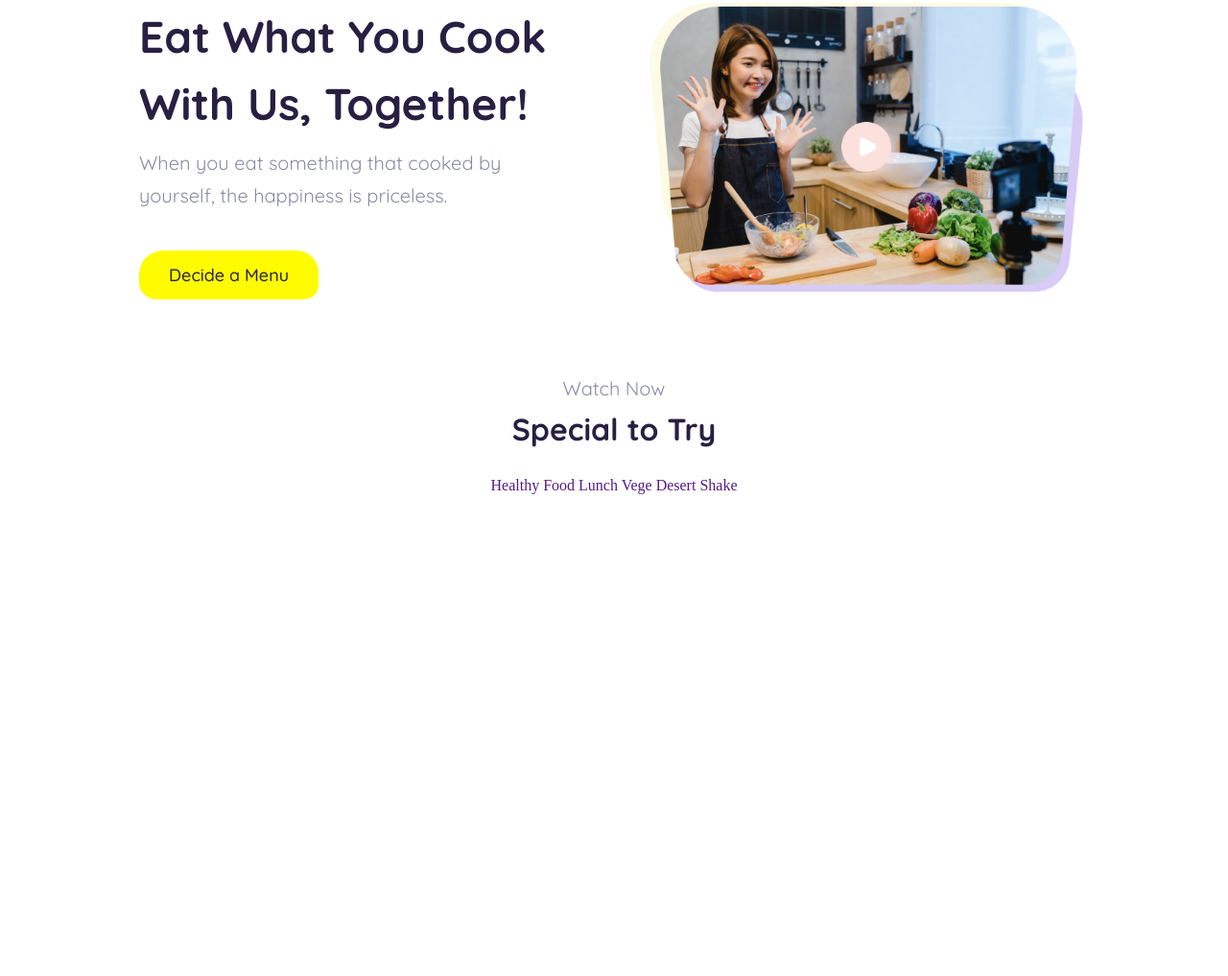
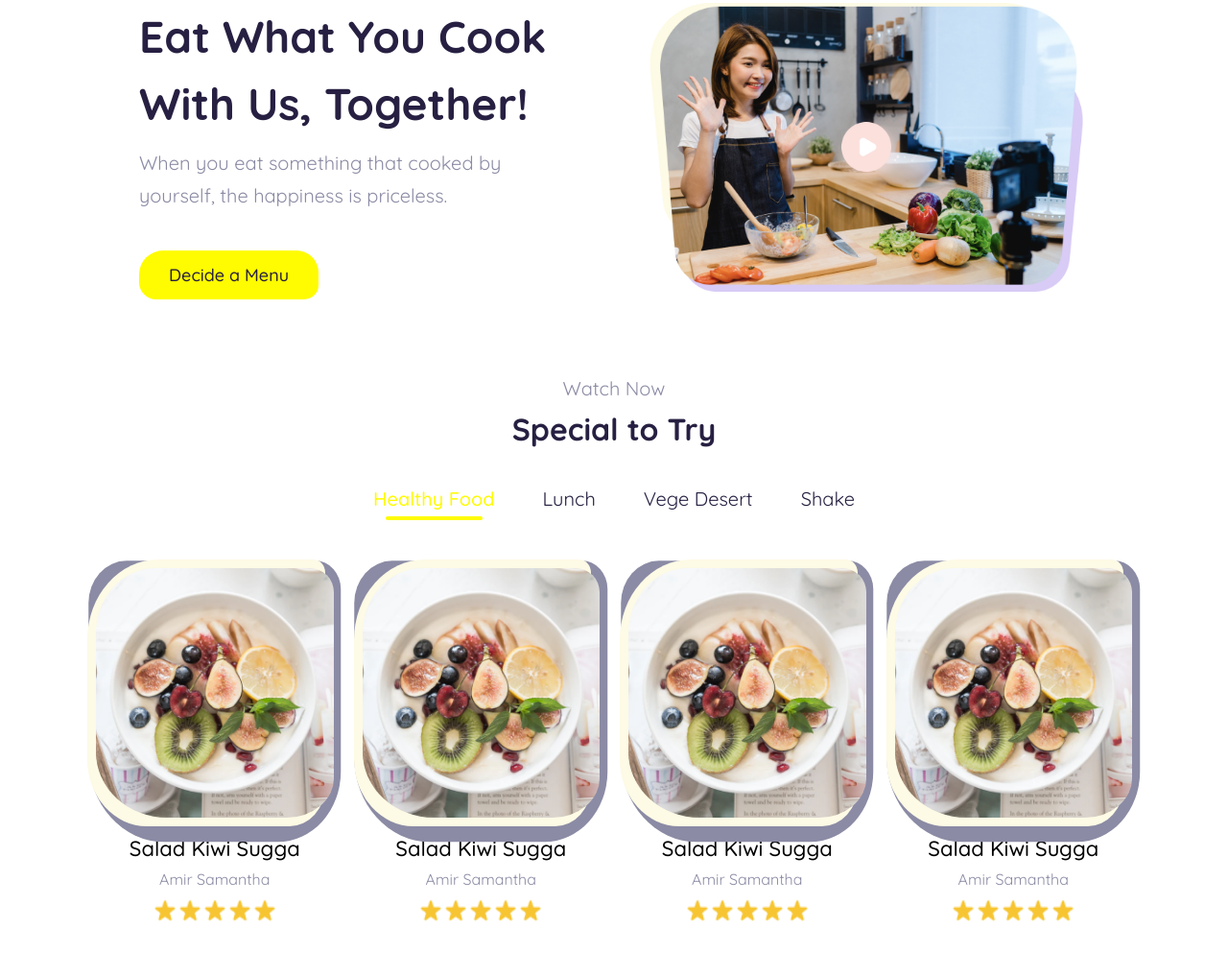
Before and after one commit to tengku12345/tengku12345.github.io, a plain HTML site: page index.html in a window 1280 px wide. Shown: the part 192-1209 px from the top of the page at 96% size. Drawn offline with Linux system fonts and the light colour scheme.

Commit message:
kelas kamis

```diff
--- a/assets/css/style.css
+++ b/assets/css/style.css
@@ -111,6 +111,11 @@ a{text-decoration: none;}
         min-height: 100vh;
     }
 
+    .product-menu-item-active{
+        color: #fffb00;
+        font-family: Qmedium !important;
+    }
+
     .product-subtitle{
         font-size: 20px;
     }
@@ -118,3 +123,109 @@ a{text-decoration: none;}
     .product-title {
         font-size: 32px;
         margin :10px 0 30px 0;}
+
+    .product-menu{
+        display: flex;
+        flex-direction: row;
+        justify-content: center;
+        align-items: center;
+        gap: 50px;
+        font-size: 20px;
+    }
+
+    .product-active{
+        color: #fffb00;
+        font-family: Qmedium !important;
+        position: relative;
+        display: flex;
+        justify-content: center;
+        padding: 10px 0;
+    }
+
+    .product-active::before{
+        content: "";
+        width: 80%;
+        height: 4px;
+        display: block;
+        background-color: #fffb00;
+        position: absolute;
+        bottom: 0;
+        border-radius: 50px;
+    }
+
+    .product-list{display: flex;
+        flex-direction: row;
+       justify-content: center;
+       gap: 30px;
+       padding:  50px 100px;
+       flex: 1;
+
+
+    }
+
+    .product-list > .product-item {
+        flex: 1;
+
+
+    }
+
+    .product-list > .product-item .thumnails img{
+        width: 100%;
+        padding-bottom: 14px;
+
+    }
+
+    .title{
+        font-size: 22px;
+        padding-bottom: 8px;
+    }
+
+    .chef {
+        font-size: 16px;
+        padding-bottom: 12px;
+        color: #8B8BA5;
+    }
+
+     .rating img  {
+        width: 22px;
+        height: 22px;
+    }
+
+    .product-item .thumnails img{
+        border-radius: 25% 25px 20% 30%;
+        position: relative;
+        z-index: 5;
+
+    }
+
+    .product-item .thumnails{
+        position: relative;
+    }
+
+    .product-item .thumnails::before{
+        content: "";
+        display: block;
+        position: absolute;
+        width: 100%;
+        height: 100%;
+        background: #8B8BA5;
+        padding: 9px 7px 6px 9px;
+        z-index: 0;
+        top: 50%;
+        left: 50%;
+        transform: translate(-50%, -50%);
+        border-radius: 15% 10% 25% 30%;
+    }
+
+    .product-item .thumnails::after {
+        content: "";
+        display: block;
+        position: absolute;
+        width: 100%;
+        height: 100%;
+        background: #FDFAE5;
+        z-index: 1;
+        top: -9px;
+        left:-9px;
+        border-radius: 30% 5% 15% 25%;
+    }
--- a/index.html
+++ b/index.html
@@ -43,12 +43,69 @@
     <section id="product">
         <P class="product-subtitle text-regular text-secondary">Watch Now</P>
         <h1 class="product-title text-bold text-primary "> Special to Try</h1>
-        <div class="product-menu"></div>
-            <a href="" class="product-menu-item">Healthy Food</a>
-            <a href="" class="product-menu-item">Lunch</a>
-            <a href="" class="product-menu-item">Vege Desert</a>
-            <a href="" class="product-menu-item">Shake</a>
-        <div class="product-list"></div>
+        <div class="product-menu">
+            <a href="" class="product-menu-item text-primary text-regular product-active">Healthy Food</a>
+            <a href="" class="product-menu-item text-primary text-regular">Lunch</a>
+            <a href="" class="product-menu-item text-primary text-regular">Vege Desert</a>
+            <a href="" class="product-menunai-item text-primary text-regular">Shake</a>
+        </div>
+        <div class="product-list">
+            <div class="product-item">
+                <div class="thumnails">
+                    <img src="./assets/image/food1.png" alt="">
+                </div>
+                <p class="title text-medium">Salad Kiwi Sugga</p>
+                <p class="chef text-regular">Amir Samantha</p>
+                <div class="rating">
+                    <img src="./assets/icon/Star 5.png" alt="">
+                    <img src="./assets/icon/Star 5.png" alt="">
+                    <img src="./assets/icon/Star 5.png" alt="">
+                    <img src="./assets/icon/Star 5.png" alt="">
+                    <img src="./assets/icon/Star 5.png" alt="">
+                </div>
+            </div>
+            <div class="product-item">
+                <div class="thumnails">
+                    <img src="./assets/image/food1.png" alt="">
+                </div>
+                <p class="title text-medium">Salad Kiwi Sugga</p>
+                <p class="chef text-regular">Amir Samantha</p>
+                <div class="rating">
+                    <img src="./assets/icon/Star 5.png" alt="">
+                    <img src="./assets/icon/Star 5.png" alt="">
+                    <img src="./assets/icon/Star 5.png" alt="">
+                    <img src="./assets/icon/Star 5.png" alt="">
+                    <img src="./assets/icon/Star 5.png" alt="">
+                </div>
+            </div>
+            <div class="product-item">
+                <div class="thumnails">
+                    <img src="./assets/image/food1.png" alt="">
+                </div>
+                <p class="title text-medium">Salad Kiwi Sugga</p>
+                <p class="chef text-regular">Amir Samantha</p>
+                <div class="rating">
+                    <img src="./assets/icon/Star 5.png" alt="">
+                    <img src="./assets/icon/Star 5.png" alt="">
+                    <img src="./assets/icon/Star 5.png" alt="">
+                    <img src="./assets/icon/Star 5.png" alt="">
+                    <img src="./assets/icon/Star 5.png" alt="">
+                </div>
+            </div>
+            <div class="product-item">
+                <div class="thumnails">
+                    <img src="./assets/image/food1.png" alt="">
+                </div>
+                <p class="title text-medium">Salad Kiwi Sugga</p>
+                <p class="chef text-regular">Amir Samantha</p>
+                <div class="rating">
+                    <img src="./assets/icon/Star 5.png" alt="">
+                    <img src="./assets/icon/Star 5.png" alt="">
+                    <img src="./assets/icon/Star 5.png" alt="">
+                    <img src="./assets/icon/Star 5.png" alt="">
+                    <img src="./assets/icon/Star 5.png" alt="">
+            </div>
+        </div>
     </section>
 </body>
 </html>
```
Also changed, not shown: assets/icon/Star 5.png (added), assets/image/food1.png (added).
